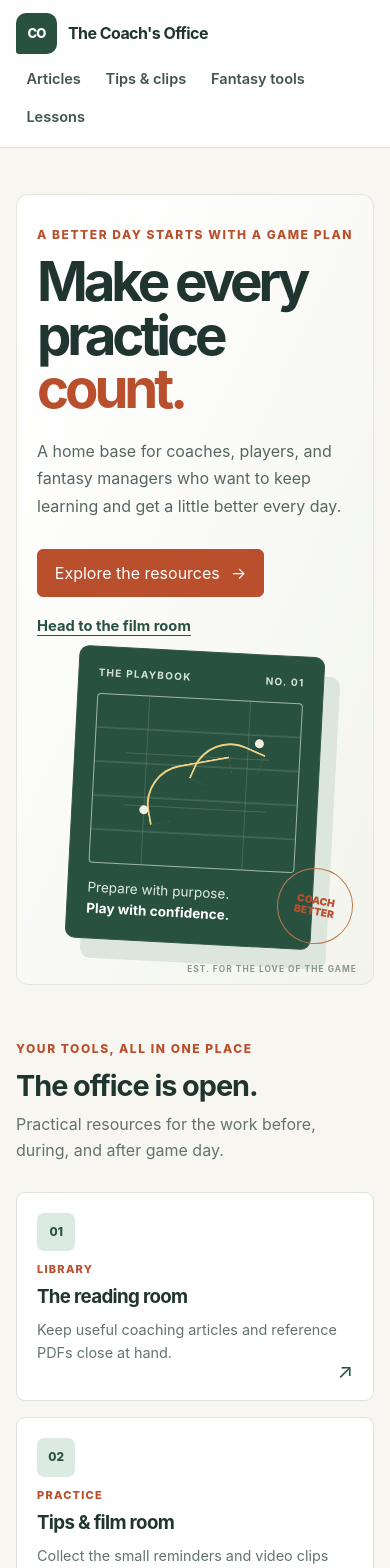
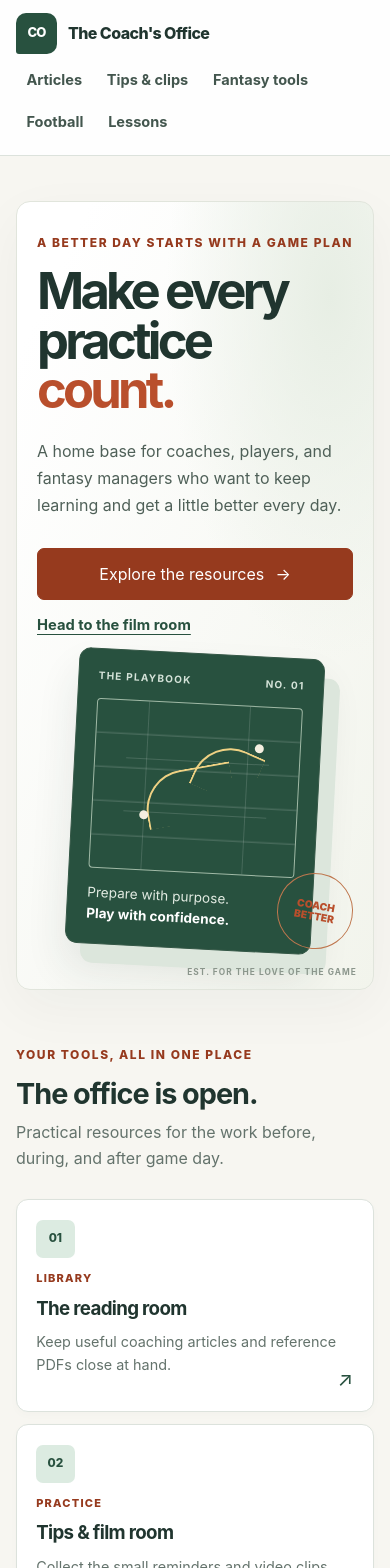
Before and after one commit to dvroloff-droid/the-coachs-office, a React (Vite) app: page /#/ in a window 390 px wide. Shown: the top 1568 px of the page. Built offline with nearby package versions, Linux system fonts and the light colour scheme.

Commit message:
Polish responsive coaching office UI
Co-authored-by: dvroloff-droid <333881852+dvroloff-droid@users.noreply.github.com>

```diff
--- a/src/components/SiteLayout.tsx
+++ b/src/components/SiteLayout.tsx
@@ -1,10 +1,11 @@
 import type { ReactNode } from 'react'
-import { Link } from 'react-router-dom'
+import { Link, NavLink } from 'react-router-dom'
 
 const NAV_LINKS = [
   { to: '/articles', label: 'Articles' },
   { to: '/tips', label: 'Tips & clips' },
   { to: '/gffl', label: 'Fantasy tools' },
+  { to: '/football', label: 'Football' },
   { to: '/store', label: 'Lessons' },
 ]
 
@@ -20,7 +21,9 @@ export default function SiteLayout({ children }: { children: ReactNode }) {
           </Link>
           <nav className="site-nav" aria-label="Main navigation">
             {NAV_LINKS.map((link) => (
-              <Link key={link.to} to={link.to}>{link.label}</Link>
+              <NavLink key={link.to} to={link.to} className={({ isActive }) => isActive ? 'is-active' : undefined}>
+                {link.label}
+              </NavLink>
             ))}
           </nav>
         </div>
--- a/src/index.css
+++ b/src/index.css
@@ -4,11 +4,14 @@
   background: #f7f6f1;
   font-synthesis: none;
   text-rendering: optimizeLegibility;
+  -webkit-font-smoothing: antialiased;
   --ink: #20352f;
   --green: #28513f;
+  --green-dark: #1b3d2f;
   --paper: #fff;
   --canvas: #f7f6f1;
   --coral: #b94f2c;
+  --coral-dark: #963a1e;
   --yellow: #efd183;
   --aqua: #dcebe1;
   --line: #dce2dc;
@@ -17,17 +20,17 @@
 
 * { box-sizing: border-box; }
 html { scroll-behavior: smooth; }
-body { min-width: 320px; min-height: 100vh; margin: 0; background: var(--canvas); }
+body { min-width: 320px; min-height: 100vh; margin: 0; background: var(--canvas); line-height: 1.5; }
 body, button, input, textarea { font-family: inherit; }
 a { color: inherit; }
 h1, h2, h3, p { margin-top: 0; }
 h1, h2, h3 { line-height: 1.12; letter-spacing: -.035em; }
 .site { min-height: 100vh; display: flex; flex-direction: column; }
-.site-main { width: min(100% - 3rem, 1160px); margin: 0 auto; flex: 1; }
-.site-header { background: rgba(255, 255, 255, .92); border-bottom: 1px solid var(--line); }
+.site-main { width: min(100% - 3rem, 1200px); margin: 0 auto; flex: 1; }
+.site-header { position: relative; z-index: 2; background: rgba(255, 255, 255, .94); border-bottom: 1px solid var(--line); }
 .site-header-inner, .site-footer-inner {
-  width: min(100% - 3rem, 1160px);
-  min-height: 76px;
+  width: min(100% - 3rem, 1200px);
+  min-height: 80px;
   margin: 0 auto;
   display: flex;
   align-items: center;
@@ -47,58 +50,63 @@ h1, h2, h3 { line-height: 1.12; letter-spacing: -.035em; }
   font-weight: 800;
   letter-spacing: -.08em;
 }
-.brand-name { font-weight: 750; letter-spacing: -.035em; }
+.brand-name { font-weight: 760; letter-spacing: -.035em; }
 .site-nav { display: flex; flex-wrap: wrap; align-items: center; justify-content: flex-end; gap: .25rem; }
-.site-nav a { padding: .65rem .8rem; border-radius: 6px; color: #43564e; font-size: .91rem; font-weight: 600; text-decoration: none; }
-.site-nav a:hover { color: var(--green); background: var(--aqua); }
+.site-nav a { padding: .65rem .8rem; border-radius: 7px; color: #43564e; font-size: .91rem; font-weight: 650; text-decoration: none; transition: color .16s ease, background .16s ease; }
+.site-nav a:hover, .site-nav a.is-active { color: var(--green); background: var(--aqua); }
+.site-nav a.is-active { box-shadow: inset 0 -2px var(--green); }
 .site-footer { margin-top: 5rem; border-top: 1px solid var(--line); background: #fff; color: var(--muted); font-size: .9rem; }
 .site-footer-inner { min-height: 76px; }
 .site-footer a { color: var(--green); font-weight: 700; text-decoration: none; }
-.skip-link { position: absolute; top: -5rem; left: 1rem; z-index: 10; padding: .7rem 1rem; background: var(--green); color: #fff; border-radius: 5px; }
+.skip-link { position: absolute; top: -5rem; left: 1rem; z-index: 10; padding: .7rem 1rem; background: var(--green-dark); color: #fff; border-radius: 7px; font-weight: 700; }
 .skip-link:focus { top: 1rem; }
 .route-loading { width: min(100% - 3rem, 1160px); margin: 3rem auto; color: var(--muted); }
 
-.page { padding: 2.5rem 0 0; }
+.page { padding: 2.75rem 0 0; }
 .page > h1 { margin: .5rem 0 1.75rem; color: var(--ink); font-size: clamp(2.2rem, 5vw, 3.5rem); }
-.back { display: inline-block; color: var(--green); font-size: .9rem; font-weight: 650; text-decoration: none; }
+.back { display: inline-block; margin-bottom: .3rem; color: var(--green); font-size: .9rem; font-weight: 700; text-decoration: none; }
 .back:hover { text-decoration: underline; }
 .hero {
   position: relative;
   display: grid;
   grid-template-columns: 1.2fr .8fr;
   align-items: center;
-  gap: 3rem;
-  min-height: 450px;
-  margin: 2.5rem 0 5.5rem;
+  gap: clamp(2rem, 5vw, 4.5rem);
+  min-height: 470px;
+  margin: 2.5rem 0 6rem;
   padding: clamp(2rem, 6vw, 5rem);
   overflow: hidden;
   border: 1px solid #e1e5dc;
-  border-radius: 18px;
-  background: linear-gradient(115deg, #fff 10%, #f2f4ec 100%);
+  border-radius: 22px;
+  background: radial-gradient(ellipse at 88% 12%, #e7eee4 0, transparent 37%), linear-gradient(115deg, #fff 10%, #f2f4ec 100%);
+  box-shadow: 0 18px 55px #20352f0b;
 }
 .hero-copy { position: relative; z-index: 1; max-width: 600px; }
-.eyebrow { margin-bottom: .85rem; color: var(--coral); font-size: .75rem; font-weight: 800; letter-spacing: .13em; text-transform: uppercase; }
+.eyebrow { margin-bottom: .85rem; color: var(--coral-dark); font-size: .75rem; font-weight: 800; letter-spacing: .13em; text-transform: uppercase; }
 .hero h1 { max-width: 650px; margin: 0; color: var(--ink); font-size: clamp(3.3rem, 6.5vw, 5.6rem); letter-spacing: -.075em; line-height: .98; }
 .hero h1 span { color: var(--coral); }
-.hero-description { max-width: 490px; margin: 1.4rem 0 1.8rem; color: #56675f; font-size: 1.08rem; line-height: 1.7; }
+.hero-description { max-width: 490px; margin: 1.4rem 0 1.8rem; color: #4f6058; font-size: 1.08rem; line-height: 1.7; }
 .hero-actions { display: flex; flex-wrap: wrap; align-items: center; gap: 1.25rem; }
 .button {
   display: inline-flex;
   align-items: center;
   justify-content: center;
   gap: .7rem;
-  padding: .82rem 1.05rem;
-  border: 1px solid var(--coral);
-  border-radius: 6px;
-  background: var(--coral);
+  min-height: 2.9rem;
+  padding: .82rem 1.1rem;
+  border: 1px solid var(--coral-dark);
+  border-radius: 7px;
+  background: var(--coral-dark);
   color: #fff;
   font-weight: 700;
   text-decoration: none;
+  transition: background .16s ease, border-color .16s ease, transform .16s ease;
 }
-.button:hover { border-color: #963a1e; background: #963a1e; color: white; }
+.button:hover { transform: translateY(-1px); border-color: #812f17; background: #812f17; color: white; }
 .text-link { color: var(--green); font-size: .92rem; font-weight: 700; text-decoration-thickness: 1px; text-underline-offset: 4px; }
+.text-link:hover { color: var(--green-dark); }
 .hero-art { position: relative; display: grid; min-height: 300px; place-items: center; }
-.playbook-card { width: min(100%, 310px); padding: 1.2rem; transform: rotate(3deg); border: 1px solid #345746; border-radius: 10px; background: var(--green); box-shadow: 16px 19px 0 #dce6dc; color: #f8f7ef; }
+.playbook-card { width: min(100%, 310px); padding: 1.2rem; transform: rotate(3deg); border: 1px solid #345746; border-radius: 12px; background: var(--green); box-shadow: 16px 19px 0 #dce6dc, 0 24px 42px #20352f19; color: #f8f7ef; }
 .playbook-top { display: flex; justify-content: space-between; color: #d5e3d9; font-size: .63rem; font-weight: 750; letter-spacing: .12em; }
 .field { position: relative; height: 170px; margin: .9rem 0; overflow: hidden; border: 1px solid #a0b9a6; border-radius: 4px; background: repeating-linear-gradient(to bottom, transparent 0 32px, #ffffff24 33px 34px); }
 .field::before, .field::after { position: absolute; top: 0; bottom: 0; width: 1px; background: #ffffff25; content: ""; }
@@ -118,7 +126,7 @@ h1, h2, h3 { line-height: 1.12; letter-spacing: -.035em; }
 .hero-stamp { position: absolute; right: -2%; bottom: 3%; display: grid; width: 92px; height: 92px; place-items: center; transform: rotate(10deg); border: 1px solid #bf774e; border-radius: 50%; color: var(--coral); font-size: .75rem; font-weight: 900; line-height: 1.1; text-align: center; }
 .hero-note { position: absolute; right: 2rem; bottom: 1.3rem; color: #8b968c; font-size: .61rem; font-weight: 700; letter-spacing: .13em; }
 
-.resource-section { margin-bottom: 5rem; }
+.resource-section { margin-bottom: 5.5rem; }
 .section-heading { display: flex; align-items: end; justify-content: space-between; gap: 2rem; margin-bottom: 1.5rem; }
 .section-heading h2, .community-strip h2 { margin: 0; color: var(--ink); font-size: clamp(1.8rem, 4vw, 2.65rem); }
 .section-heading > p { max-width: 340px; margin: 0 0 .25rem; color: var(--muted); line-height: 1.6; }
@@ -128,27 +136,28 @@ h1, h2, h3 { line-height: 1.12; letter-spacing: -.035em; }
   min-height: 215px;
   flex-direction: column;
   align-items: flex-start;
-  gap: .7rem;
-  padding: 1.25rem;
+  gap: .75rem;
+  padding: 1.4rem;
   border: 1px solid var(--line);
-  border-radius: 9px;
+  border-radius: 12px;
   background: var(--paper);
   color: var(--ink);
   text-decoration: none;
+  box-shadow: 0 3px 10px #20352f05;
   transition: transform .16s ease, border-color .16s ease, box-shadow .16s ease;
 }
-a.card:hover { transform: translateY(-3px); border-color: #91ae9b; box-shadow: 0 12px 24px #20352f12; }
+a.card:hover, a.card:focus-visible { transform: translateY(-3px); border-color: #91ae9b; box-shadow: 0 12px 24px #20352f12; }
 .resource-card { position: relative; }
 .resource-number { display: grid; width: 2.4rem; height: 2.4rem; place-items: center; border-radius: 7px; background: var(--aqua); color: var(--green); font-size: .74rem; font-weight: 850; }
-.resource-type { color: var(--coral); font-size: .69rem; font-weight: 800; letter-spacing: .11em; text-transform: uppercase; }
+.resource-type { color: var(--coral-dark); font-size: .69rem; font-weight: 800; letter-spacing: .11em; text-transform: uppercase; }
 .resource-card h3 { margin: 0; font-size: 1.17rem; }
 .resource-card p { margin: 0 0 1rem; color: var(--muted); font-size: .9rem; line-height: 1.55; }
 .resource-arrow { position: absolute; right: 1.25rem; bottom: 1.1rem; color: var(--green); font-size: 1.25rem; }
-.community-strip { display: grid; grid-template-columns: 1fr 1fr; gap: 3rem; margin: 0 0 2rem; padding: clamp(1.5rem, 4vw, 3rem); border: 1px solid var(--line); border-radius: 12px; background: #edf1e9; }
+.community-strip { display: grid; grid-template-columns: 1fr 1fr; gap: 3rem; margin: 0 0 2rem; padding: clamp(1.5rem, 4vw, 3rem); border: 1px solid var(--line); border-radius: 16px; background: linear-gradient(125deg, #edf1e9, #f3f4ee); }
 .community-strip > div:first-child > p:last-child { max-width: 380px; margin: .8rem 0 0; color: var(--muted); line-height: 1.6; }
 .community-links { display: grid; align-content: center; gap: .5rem; }
-.community-link { display: grid; grid-template-columns: 1.7rem 1fr 1rem; align-items: center; gap: .65rem; padding: .8rem .9rem; border: 1px solid #d7e0d5; border-radius: 6px; background: #fff; font-size: .88rem; font-weight: 650; text-decoration: none; }
-.community-link:hover { border-color: #91ae9b; color: var(--green); }
+.community-link { display: grid; grid-template-columns: 1.7rem 1fr 1rem; align-items: center; gap: .65rem; padding: .8rem .9rem; border: 1px solid #d7e0d5; border-radius: 8px; background: #fff; font-size: .88rem; font-weight: 650; text-decoration: none; transition: border-color .16s ease, transform .16s ease; }
+.community-link:hover { transform: translateX(2px); border-color: #91ae9b; color: var(--green); }
 .community-link > span:first-child { font-size: 1.1rem; }
 .muted { color: var(--muted); }
 .pre { white-space: pre-wrap; }
@@ -156,30 +165,36 @@ a.card:hover { transform: translateY(-3px); border-color: #91ae9b; box-shadow: 0
 button, .button { font: inherit; cursor: pointer; }
 button {
   display: inline-block;
-  padding: .55rem .85rem;
+  min-height: 2.55rem;
+  padding: .55rem .9rem;
   border: 1px solid #bdc9c0;
-  border-radius: 5px;
+  border-radius: 7px;
   background: #fff;
   color: var(--ink);
+  font-weight: 600;
+  transition: color .16s ease, background .16s ease, border-color .16s ease, transform .16s ease;
 }
 button:hover:not(:disabled) { background: var(--aqua); }
+button:active:not(:disabled) { transform: translateY(1px); }
 button:disabled { opacity: .5; cursor: not-allowed; }
-button.primary { border-color: var(--green); background: var(--green); color: #fff; font-weight: 650; }
-button.primary:hover:not(:disabled) { background: #1b3d2f; }
-button.danger { border-color: #e0bcb2; color: #963a1e; }
+button.primary { border-color: var(--green); background: var(--green); color: #fff; font-weight: 700; }
+button.primary:hover:not(:disabled) { border-color: var(--green-dark); background: var(--green-dark); }
+button.danger { border-color: #e0bcb2; color: var(--coral-dark); }
 button.active { border-color: var(--green); background: var(--green); color: #fff; }
 .actions { display: flex; flex-wrap: wrap; align-items: center; gap: .5rem; margin: .5rem 0; }
 .tabs { display: flex; flex-wrap: wrap; gap: .35rem; margin: .5rem 0; }
-.form { display: flex; flex-direction: column; gap: .65rem; padding: 1.2rem; border: 1px solid var(--line); border-radius: 9px; background: #fff; }
-input, textarea { width: 100%; padding: .65rem .75rem; border: 1px solid #aab8af; border-radius: 5px; background: #fff; color: var(--ink); font: inherit; }
+.form { display: flex; flex-direction: column; gap: .75rem; max-width: 760px; margin-bottom: 1.5rem; padding: clamp(1rem, 3vw, 1.5rem); border: 1px solid var(--line); border-radius: 12px; background: #fff; box-shadow: 0 5px 20px #20352f07; }
+input, textarea { width: 100%; min-height: 2.8rem; padding: .7rem .8rem; border: 1px solid #aab8af; border-radius: 7px; background: #fff; color: var(--ink); font: inherit; }
+textarea { resize: vertical; }
+input::placeholder, textarea::placeholder { color: #68776f; opacity: 1; }
 input:focus, textarea:focus, button:focus-visible, a:focus-visible { outline: 3px solid #bd722e; outline-offset: 3px; }
 .list { padding: 0; list-style: none; }
-.row { display: flex; align-items: center; justify-content: space-between; flex-wrap: wrap; gap: .75rem; margin-bottom: .6rem; padding: .8rem 1rem; border: 1px solid var(--line); border-radius: 6px; background: #fff; }
+.row { display: flex; align-items: center; justify-content: space-between; flex-wrap: wrap; gap: .75rem; margin-bottom: .6rem; padding: .9rem 1rem; border: 1px solid var(--line); border-radius: 8px; background: #fff; }
 .notice { padding: .7rem .9rem; border-radius: 5px; }
 .notice.error { background: #fce8e3; color: #812d18; }
 .notice.ok { background: #e4f2e7; color: #235333; }
-.video { width: 100%; aspect-ratio: 16 / 9; border: 0; border-radius: 6px; }
-.sheet-wrap { max-height: 65vh; overflow: auto; border: 1px solid var(--line); border-radius: 6px; background: #fff; color: var(--ink); }
+.video { width: 100%; aspect-ratio: 16 / 9; border: 0; border-radius: 8px; background: #e8ede8; }
+.sheet-wrap { max-height: 65vh; overflow: auto; border: 1px solid var(--line); border-radius: 8px; background: #fff; color: var(--ink); }
 .sheet { border-collapse: collapse; }
 .sheet th { position: sticky; top: 0; padding: .4rem .5rem; background: #e7ede6; font-weight: 650; white-space: nowrap; }
 .sheet td { border: 1px solid #e0e5df; padding: 0; }
@@ -188,7 +203,7 @@ input:focus, textarea:focus, button:focus-visible, a:focus-visible { outline: 3p
 
 @media (max-width: 760px) {
   .site-header-inner { align-items: flex-start; flex-direction: column; gap: .55rem; padding: .8rem 0; }
-  .site-nav { width: 100%; justify-content: flex-start; overflow-x: auto; }
+  .site-nav { width: 100%; justify-content: flex-start; overflow-x: auto; overscroll-behavior-inline: contain; scrollbar-width: thin; }
   .site-nav a { padding: .5rem .65rem; white-space: nowrap; }
   .hero { grid-template-columns: 1fr; gap: 1rem; margin-top: 1.5rem; }
   .hero-art { min-height: 250px; }
@@ -200,16 +215,26 @@ input:focus, textarea:focus, button:focus-visible, a:focus-visible { outline: 3p
   .site-main, .site-header-inner, .site-footer-inner { width: min(100% - 2rem, 1160px); }
   .site-main { padding-top: .25rem; }
   .page { padding-top: 1.5rem; }
-  .hero { min-height: auto; margin: 1.1rem 0 3.5rem; padding: 2rem 1.25rem 2.5rem; border-radius: 12px; }
-  .hero h1 { font-size: clamp(3rem, 14vw, 4.2rem); }
+  .hero { min-height: auto; margin: 1.1rem 0 3.5rem; padding: 2rem 1.25rem 2.5rem; border-radius: 14px; }
+  .hero h1 { font-size: clamp(2.75rem, 13vw, 4.2rem); }
   .hero-description { font-size: 1rem; }
   .hero-art { min-height: 225px; }
   .hero-stamp { right: 0; bottom: 0; width: 76px; height: 76px; font-size: .64rem; }
   .hero-note { right: 1rem; bottom: .65rem; font-size: .52rem; }
   .resource-section { margin-bottom: 3.5rem; }
-  .grid { grid-template-columns: 1fr; }
-  .card { min-height: 170px; }
+  .grid { grid-template-columns: 1fr; gap: .75rem; }
+  .card { min-height: 170px; padding: 1.2rem; }
+  .hero-actions { align-items: flex-start; flex-direction: column; gap: .9rem; }
+  .hero-actions .button { width: 100%; }
+  .row { align-items: flex-start; }
+  .row > .actions { width: 100%; }
   .site-footer-inner { align-items: flex-start; flex-direction: column; justify-content: center; gap: .35rem; padding: 1rem 0; }
+}
+@media (min-width: 761px) and (max-width: 1020px) {
+  .resource-grid { grid-template-columns: repeat(3, minmax(0, 1fr)); }
+  .site-header-inner { gap: .75rem; }
+  .site-nav { gap: 0; }
+  .site-nav a { padding-inline: .55rem; }
 }
 @media (prefers-reduced-motion: reduce) {
   html { scroll-behavior: auto; }
```
Also changed, not shown: 1 other file (tests, documents, lock files or other folders).
